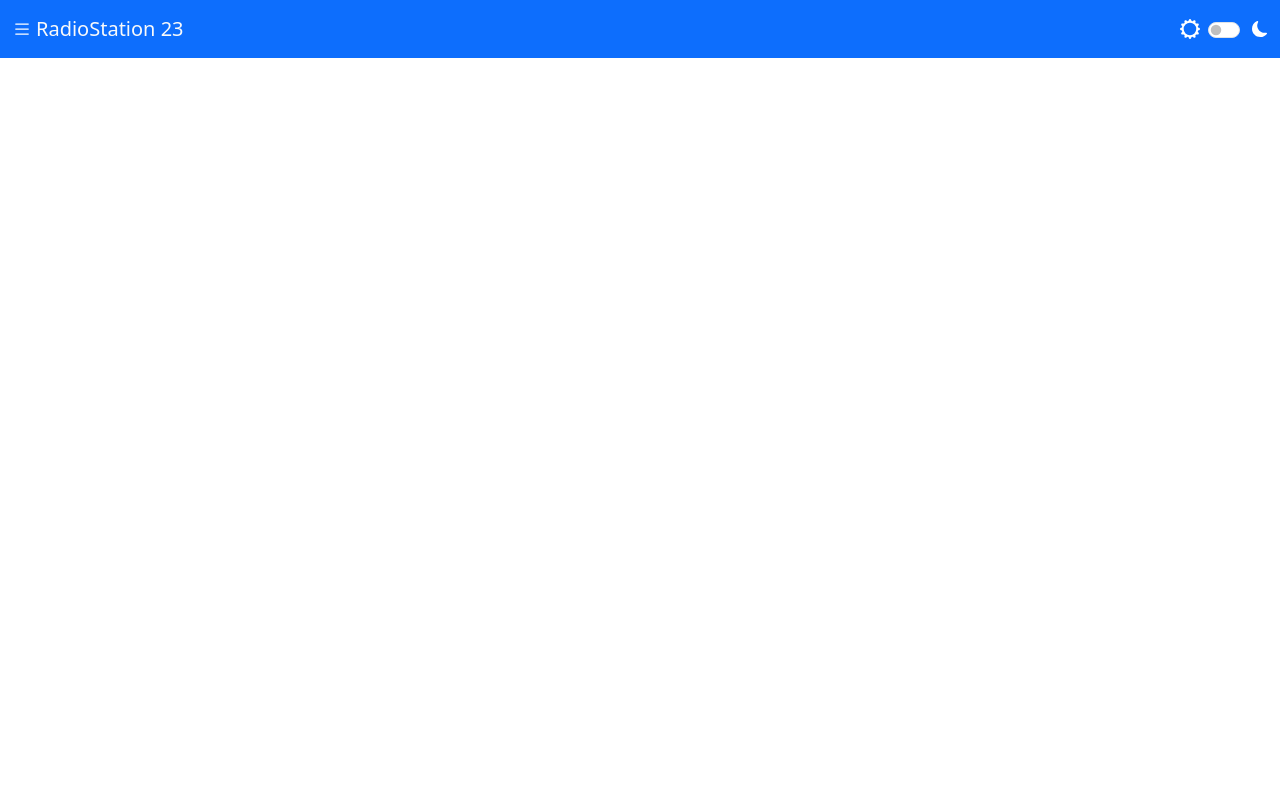
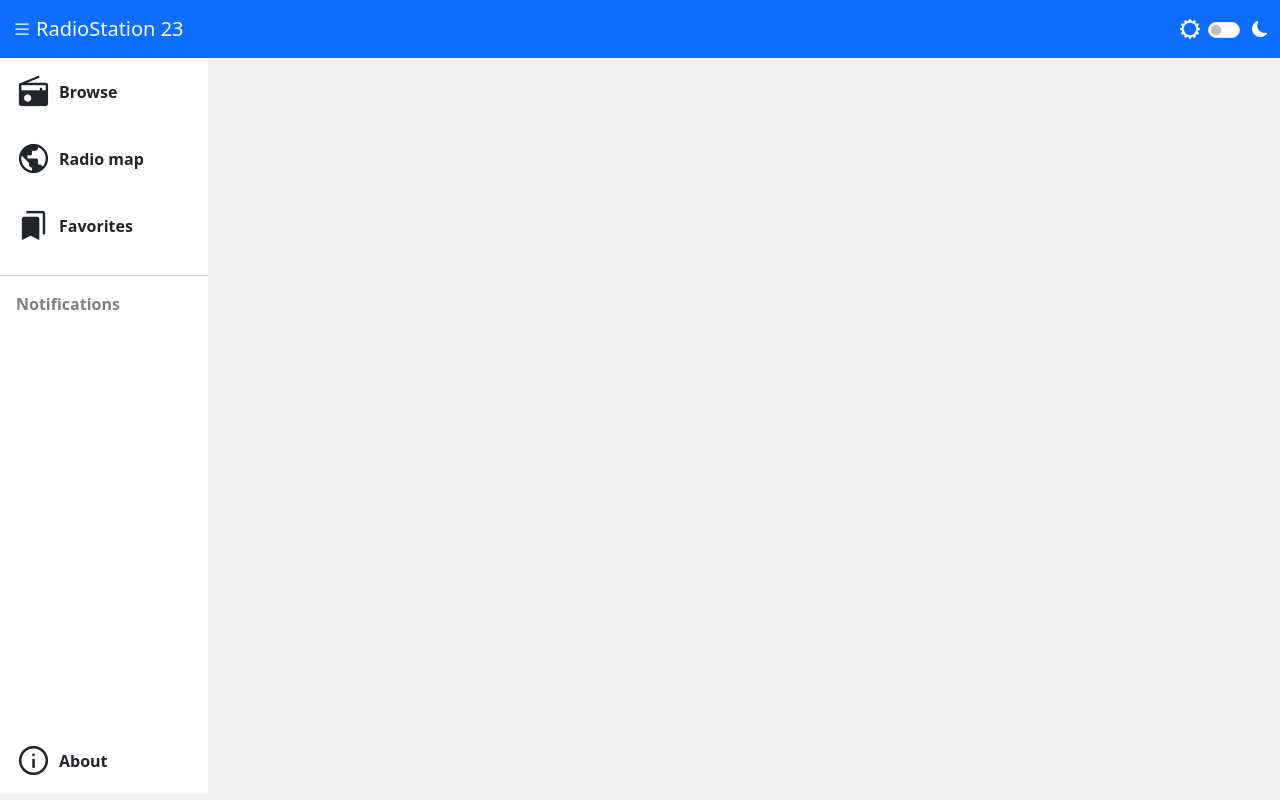
Before and after one commit to utshow-rehman/radio-station-23, an Angular app: page / in a window 1280 px wide. Built offline with nearby package versions, Linux system fonts and the light colour scheme.

Commit message:
sidebar design done

```diff
--- /dev/null
+++ b/src/app/Component/sidebar/sidebar.component.css
@@ -0,0 +1,27 @@
+.sidebar-parent{
+    width: 13rem;
+    background-color: #FFFFFF;
+    height: 92vh;
+}
+
+.material-symbols-outlined {
+    font-variation-settings:
+    'FILL' 1,
+    'wght' 400,
+    'GRAD' 0,
+    'opsz' 40;
+    font-size: 35px;
+  }
+.info{
+    font-variation-settings:
+    'FILL' 0;
+}
+
+p{
+    font-weight: 600;
+    font-size: 1rem;
+}
+#notification{
+     color: gray;
+     font-weight: 700;
+}
--- /dev/null
+++ b/src/app/Component/sidebar/sidebar.component.html
@@ -0,0 +1,39 @@
+<section class="sidebar-parent d-flex flex-column justify-content-between">
+    <div>
+    <div class="ps-3">
+    <div class="d-flex justify-content-start align-items-center pt-3 pb-3">
+    <span class="material-symbols-outlined">
+        radio
+        </span>
+        <p class="m-0 ms-2">Browse</p>
+    </div>
+    <div class="d-flex justify-content-start align-items-center pt-3 pb-3">
+        <span class="material-symbols-outlined">
+            public
+            </span>
+            <p class="m-0 ms-2">Radio map</p>
+        </div>
+        <div class="d-flex justify-content-start align-items-center pt-3 pb-3">
+            <span class="material-symbols-outlined">
+                bookmarks
+                </span>
+                <p class="m-0 ms-2">Favorites</p>
+            </div>
+        </div>
+            <hr>
+            <div class="ps-3"><p id="notification">Notifications</p></div>
+        </div>
+
+
+
+        <div class="ps-3">
+
+             <div class="d-flex justify-content-start align-items-center pt-3 pb-3">
+                <span class="material-symbols-outlined info">
+                    info
+                    </span>
+                    <p class="m-0 ms-2">About</p>
+           </div>
+    </div>
+
+</section>
--- a/src/app/app.component.html
+++ b/src/app/app.component.html
@@ -1 +1,4 @@
+<Section class="full-parent">
 <app-navbar></app-navbar>
+<app-sidebar></app-sidebar>
+</Section>
--- a/src/app/app.module.ts
+++ b/src/app/app.module.ts
@@ -4,11 +4,13 @@ import { BrowserModule } from '@angular/platform-browser';
 import { AppRoutingModule } from './app-routing.module';
 import { AppComponent } from './app.component';
 import { NavbarComponent } from './Component/navbar/navbar.component';
+import { SidebarComponent } from './Component/sidebar/sidebar.component';
 
 @NgModule({
   declarations: [
     AppComponent,
-    NavbarComponent
+    NavbarComponent,
+    SidebarComponent
   ],
   imports: [
     BrowserModule,
--- a/src/index.html
+++ b/src/index.html
@@ -5,9 +5,10 @@
   <title>RadioStation23</title>
   <base href="/">
   <meta name="viewport" content="width=device-width, initial-scale=1">
-  <link rel="icon" type="image/x-icon" href="favicon.ico">
+  <!-- <link rel="icon" type="image/x-icon" href="favicon.ico"> -->
+  <link rel="stylesheet" href="https://fonts.googleapis.com/css2?family=Material+Symbols+Outlined:opsz,wght,FILL,GRAD@20..48,100..700,0..1,-50..200" />
 </head>
-<body>
+<body class="full-body">
   <app-root></app-root>
 </body>
 </html>
--- a/src/styles.css
+++ b/src/styles.css
@@ -1 +1,3 @@
-/* You can add global styles to this file, and also import other style files */
+html body {
+    background-color: #F1F1F1;
+  }
```
Also changed, not shown: src/app/Component/sidebar/sidebar.component.ts (added, +10 -0 lines), 1 other file (tests, documents, lock files or other folders).
